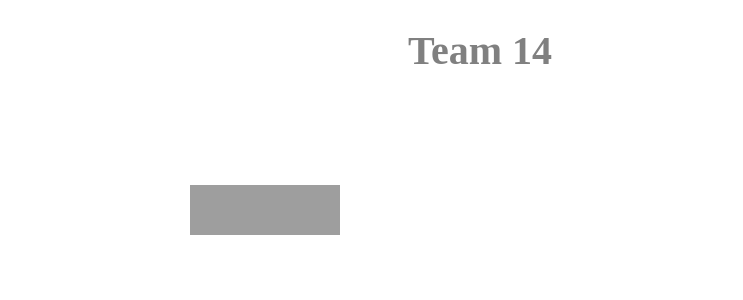
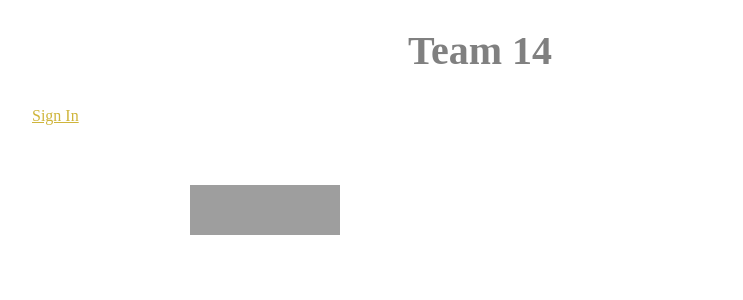
Before and after one commit to rramakrishnan246/rramakrishnan246.github.io, a Jekyll site: the page built from index.html, in a window 1280 px wide. Shown: the part 265-565 px from the top of the page, without its empty margins (160-903 px from the left). Built offline with Jekyll 4.4.1, drawn with Linux system fonts in a browser that asks for light colours; grey boxes are pictures that could not be loaded.

Commit message:
Update index.html

```diff
--- a/index.html
+++ b/index.html
@@ -11,10 +11,12 @@ title: Rohan R
 
         		<h1 style="color: gray; font-size: 80px; font-family: Charcoal; text-align:center "><strong>Code vs Code</strong></h1>
 				<h2 style="color: gray; font-size: 40px; font-family: Charcoal; text-align:center "> Team 14</h2>
-	<div>
+
 
 		<a href="https://www.facebook.com">
 			<img src="http://www.codenameone.com/img/blog/facebook-login-blue.png" height="50" width="150" style="position: absolute; top: 450px; left: 350px" />
 		</a>
+	<div>
+		<a href="/">Sign In</a>
 	</div>
 </html>
```
